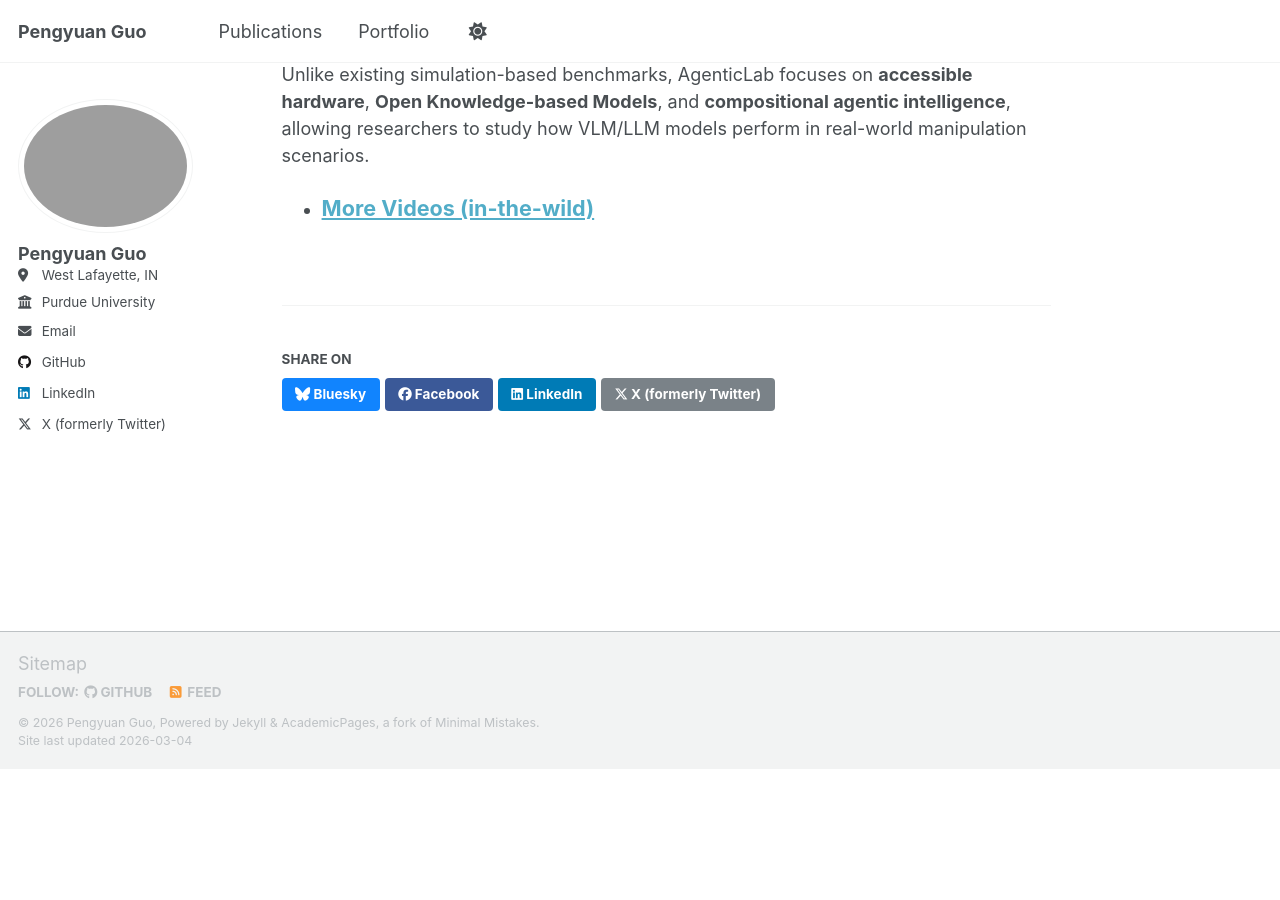
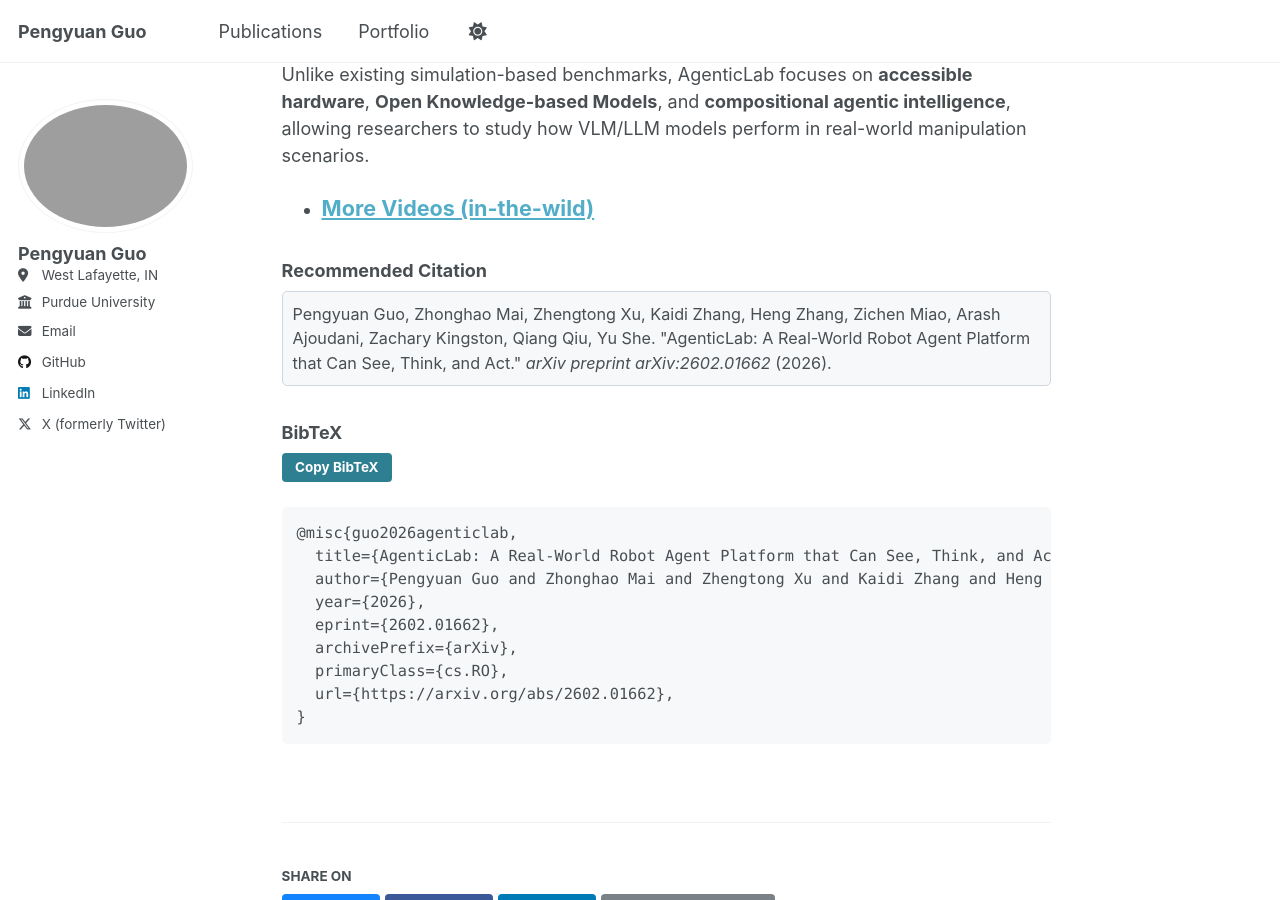
Before and after one commit to PengyuanGuo/pengyuanguo.github.io, a Jekyll site: the page built from _publications/2025-11-10-VLM_robobench.md, in a window 1280 px wide and 900 px high, scrolled down 363 px. Built offline with Jekyll 4.4.1, drawn with Linux system fonts in a browser that asks for light colours; a script that is not in the unit is left out; before the commit the page ends 1132 px from its top, so only the background shows below that.

Commit message:
update AgenticLab 8

```diff
--- a/_publications/2025-11-10-VLM_robobench.md
+++ b/_publications/2025-11-10-VLM_robobench.md
@@ -3,8 +3,7 @@ title: "AgenticLab: A Real-world Robot Agent Platform that Can See, Think, and A
 collection: publications
 permalink: /publication/2026-01-31-AgenticLab
 # venue: Under Review
-excerpt: '<div style="display: flex; gap: 15px; align-items: flex-start; flex-wrap: wrap;"><div style="flex: 0 0 100%; max-width: 300px;"><a href="https://drive.google.com/file/d/1IxNuYt15cYBI_d9qOa1-s4-BhJElBFpb/view?usp=drive_link" target="_blank"><video autoplay loop muted playsinline width="100%" style="border-radius: 6px; box-shadow: 0 2px 4px rgba(0,0,0,0.1);"><source src="/files/AgenticLab_teaser.mp4" type="video/mp4"></video></a></div><div style="flex: 1; min-width: 250px;"><p style="margin-bottom: 5px; font-size: 0.95em;"><b>Pengyuan Guo*</b>, Zhonghao Mai*, Zhengtong Xu*, Kaidi Zhang, Heng Zhang, Zichen Miao, Arash Ajoudani, Zachary Kingston, Qiang Qiu, Yu She</p><p style="margin-bottom: 5px; font-style: italic; color: #666;">Under Review, 2026</p><p style="font-size: 0.9em;"><a href="https://arxiv.org/pdf/2602.01662">arXiv</a> / <a href="#">website(soon)</a> / <a href="#">code(soon)</a> / <a href="/publication/2026-01-31-AgenticLab">bibtex</a></p></div></div>'
-# citation: <b>Pengyuan Guo*</b>, Zhonghao Mai*, Zhengtong Xu*, Kaidi Zhang, Heng Zhang, Zichen Miao, Arash Ajoudani, Zachary Kingston, Qiang Qiu, Yu She
+excerpt: '<div style="display: flex; gap: 15px; align-items: flex-start; flex-wrap: wrap;"><div style="flex: 0 0 100%; max-width: 300px;"><a href="https://drive.google.com/file/d/1IxNuYt15cYBI_d9qOa1-s4-BhJElBFpb/view?usp=drive_link" target="_blank"><video autoplay loop muted playsinline width="100%" style="border-radius: 6px; box-shadow: 0 2px 4px rgba(0,0,0,0.1);"><source src="/files/AgenticLab_teaser.mp4" type="video/mp4"></video></a></div><div style="flex: 1; min-width: 250px;"><p style="margin-bottom: 5px; font-size: 0.95em;"><b>Pengyuan Guo*</b>, Zhonghao Mai*, Zhengtong Xu*, Kaidi Zhang, Heng Zhang, Zichen Miao, Arash Ajoudani, Zachary Kingston, Qiang Qiu, Yu She</p><p style="margin-bottom: 5px; font-style: italic; color: #666;">Under Review, 2026</p><p style="font-size: 0.9em;"><a href="https://arxiv.org/pdf/2602.01662">arXiv</a> / <a href="#">website(soon)</a> / <a href="#">code(soon)</a> / <a href="/publication/2026-01-31-AgenticLab#bibtex-section">bibtex</a></p></div></div>'
 date: 2026-01-31
 
 ---
@@ -37,3 +36,35 @@ In this work, we present **AgenticLab**, an **open-source, real-world benchmark
 Unlike existing simulation-based benchmarks, AgenticLab focuses on **accessible hardware**, **Open Knowledge-based Models**, and **compositional agentic intelligence**, allowing researchers to study how VLM/LLM models perform in real-world manipulation scenarios.
 
 - <strong style="font-size: 1.2em;">[More Videos (in-the-wild)](https://drive.google.com/drive/folders/1FhkyPC2_33m97-Z4PHx9VMXpbwQS6fPe?usp=sharing)</strong>
+
+
+### Recommended Citation
+
+<div style="background-color: #f6f8fa; padding: 10px; border-radius: 5px; font-size: 0.9em; border: 1px solid #d0d7de;">
+  Pengyuan Guo, Zhonghao Mai, Zhengtong Xu, Kaidi Zhang, Heng Zhang, Zichen Miao, Arash Ajoudani, Zachary Kingston, Qiang Qiu, Yu She. "AgenticLab: A Real-World Robot Agent Platform that Can See, Think, and Act." <i>arXiv preprint arXiv:2602.01662</i> (2026).
+</div>
+
+<div id="bibtex-section" style="margin-top: 20px;">
+    <h3>BibTeX</h3>
+    <button onclick="copyBibtex()" class="btn btn--info" style="margin-bottom: 10px;">Copy BibTeX</button>
+    <pre id="bibtex-citation" style="background-color: #f6f8fa; padding: 15px; border-radius: 5px; font-size: 0.85em; overflow-x: auto;">@misc{guo2026agenticlab,
+  title={AgenticLab: A Real-World Robot Agent Platform that Can See, Think, and Act},
+  author={Pengyuan Guo and Zhonghao Mai and Zhengtong Xu and Kaidi Zhang and Heng Zhang and Zichen Miao and Arash Ajoudani and Zachary Kingston and Qiang Qiu and Yu She},
+  year={2026},
+  eprint={2602.01662},
+  archivePrefix={arXiv},
+  primaryClass={cs.RO},
+  url={https://arxiv.org/abs/2602.01662},
+}</pre>
+</div>
+
+<script>
+function copyBibtex() {
+  var bibtex = document.getElementById('bibtex-citation').textContent;
+  navigator.clipboard.writeText(bibtex).then(function() {
+    alert('BibTeX citation copied to clipboard!');
+  }, function(err) {
+    console.error('Could not copy text: ', err);
+  });
+}
+</script>
```
